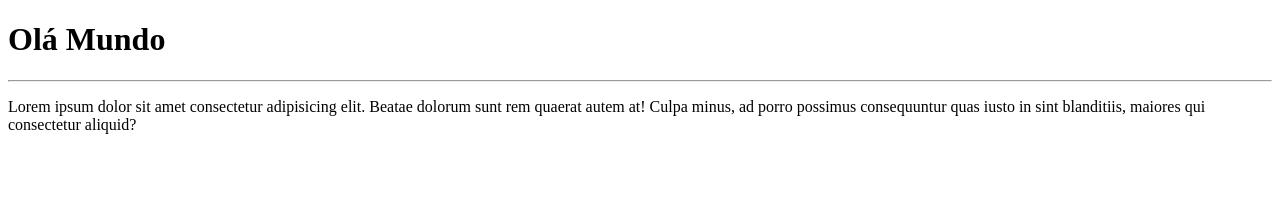
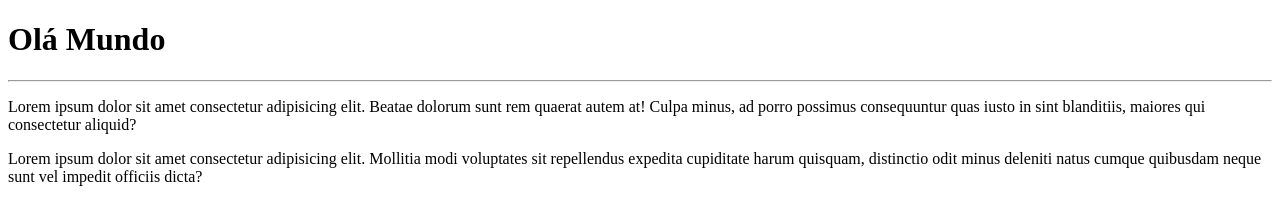
Before and after one commit to Deeved/ola-mundo, a plain HTML site: page site-exemplo/index.html in a window 1280 px wide. Drawn offline with Linux system fonts and the light colour scheme.

Commit message:
Adicionei um parágrafo

```diff
--- a/site-exemplo/index.html
+++ b/site-exemplo/index.html
@@ -9,5 +9,6 @@
     <h1>Olá Mundo</h1>
     <hr>
     <p>Lorem ipsum dolor sit amet consectetur adipisicing elit. Beatae dolorum sunt rem quaerat autem at! Culpa minus, ad porro possimus consequuntur quas iusto in sint blanditiis, maiores qui consectetur aliquid?</p>
+    <p>Lorem ipsum dolor sit amet consectetur adipisicing elit. Mollitia modi voluptates sit repellendus expedita cupiditate harum quisquam, distinctio odit minus deleniti natus cumque quibusdam neque sunt vel impedit officiis dicta?</p>
 </body>
 </html>
```
